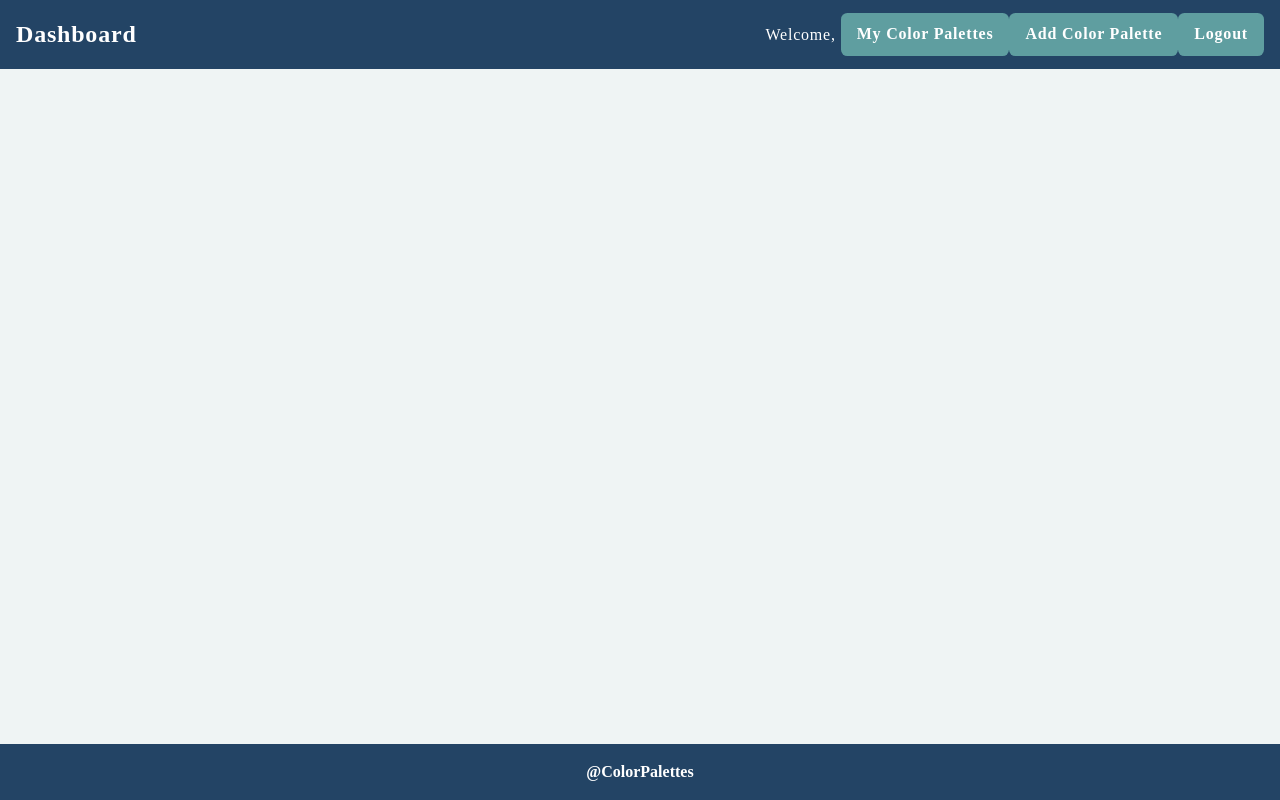
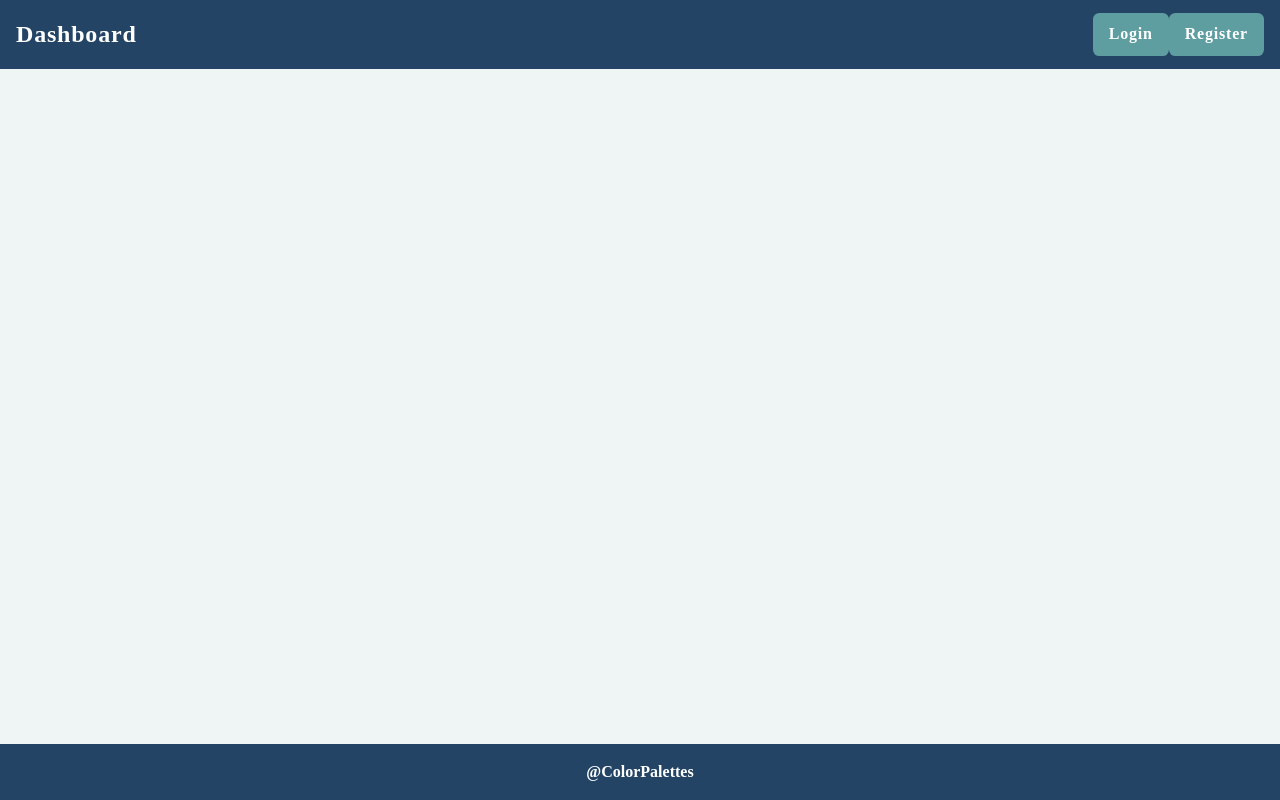
Before and after one commit to MiglenaPencheva/color-palettes-react, a React (Create React App) app: page /types in a window 1280 px wide. Built offline with nearby package versions, Linux system fonts and the light colour scheme.

Commit message:
User navigation in Header fixed

```diff
--- a/src/components/Header/Header.js
+++ b/src/components/Header/Header.js
@@ -27,7 +27,7 @@ const Header = () => {
                 <section className="navbar-dashboard">
                     <Link to="/dashboard">Dashboard</Link>
 
-                    {user
+                    {user.username
                         ? userNavigation
                         : guestNavigation
                     }
```
